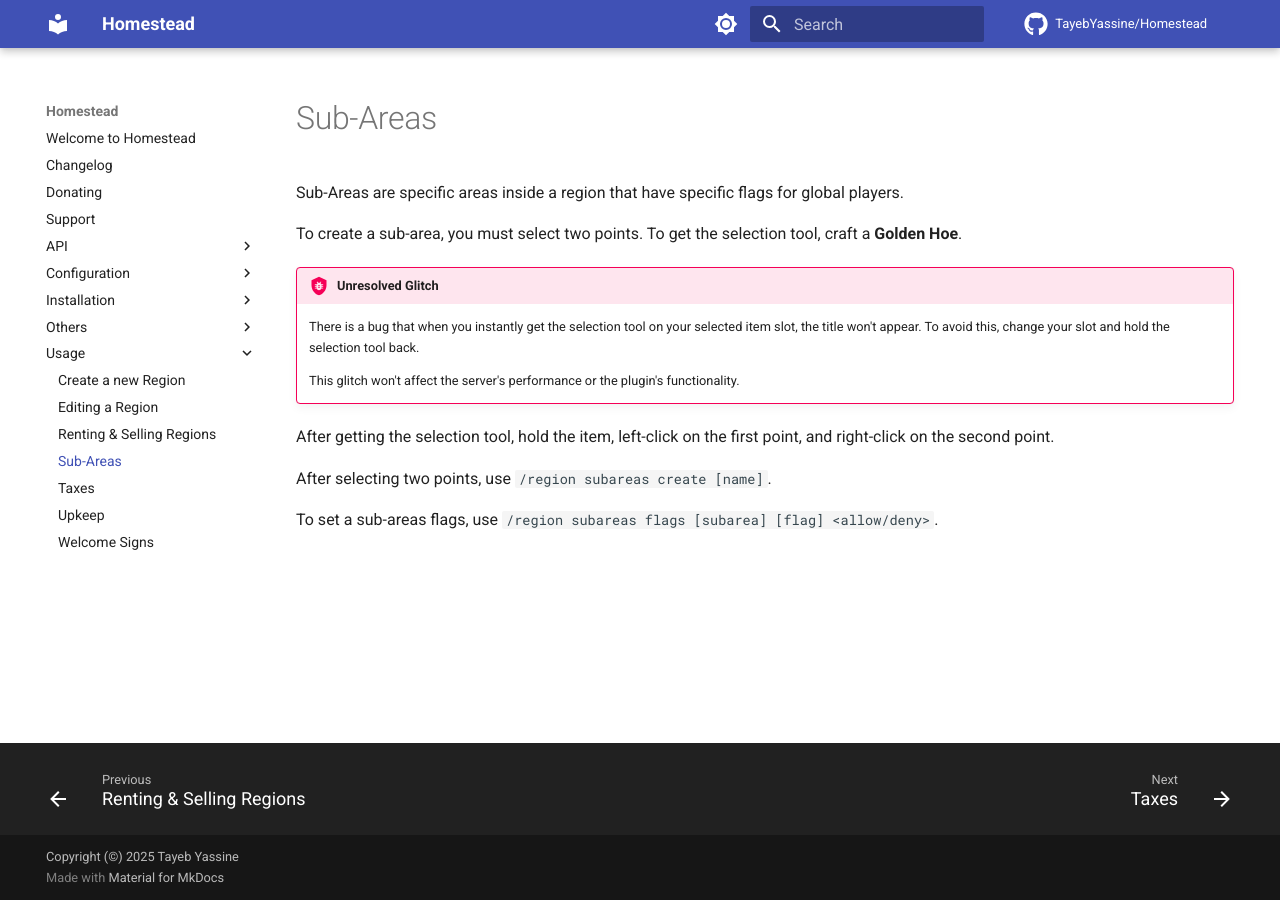
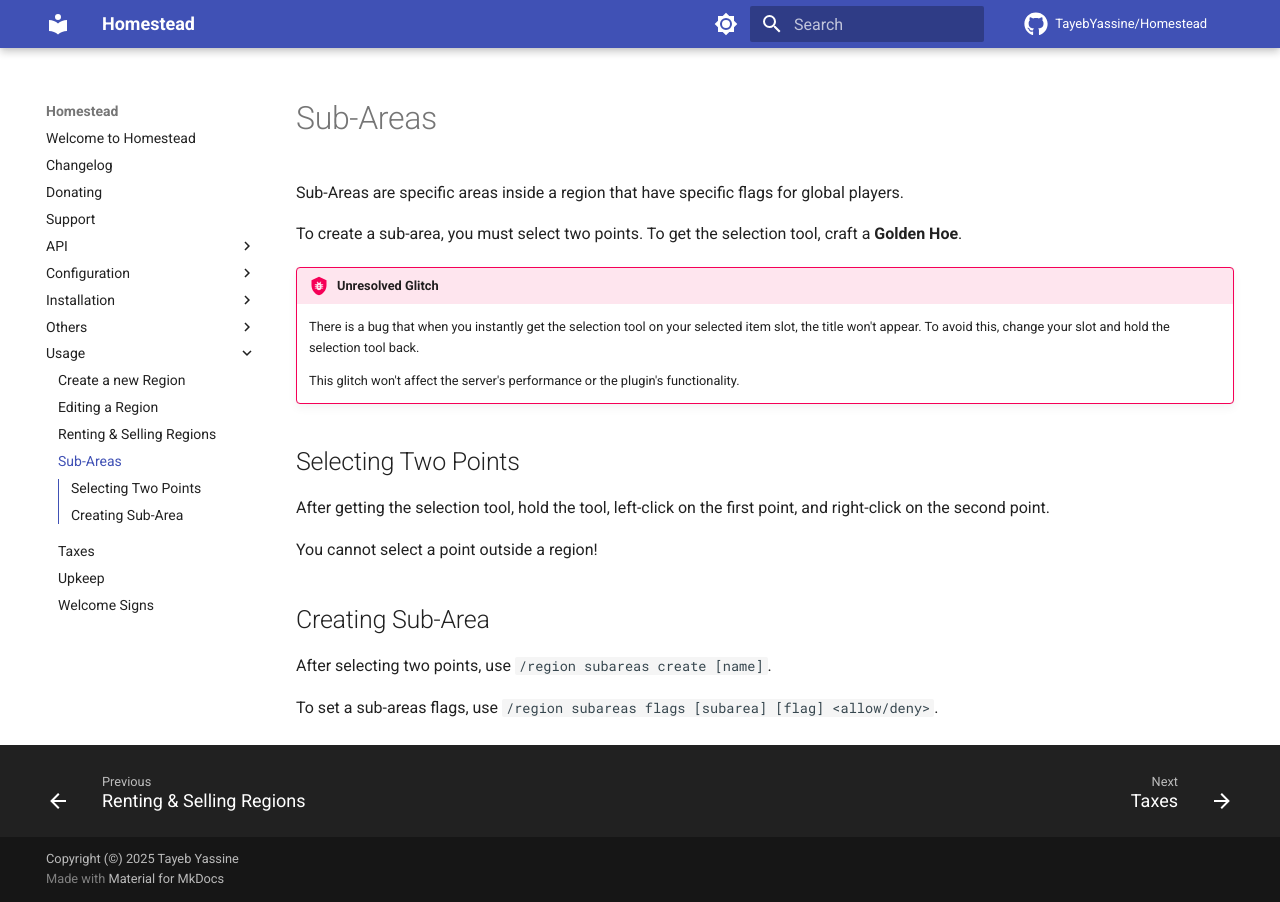
Before and after one commit to TFAGaming/Homestead, an MkDocs documentation site: the page built from docs/Usage/Sub-Areas.md, in a window 1280 px wide. Built offline with MkDocs 1.6.1 and Material for MkDocs 9.7.7, drawn with Linux system fonts in a browser that asks for light colours; comment, search, counter and statistics services are not loaded.

```diff
--- a/docs/Usage/Sub-Areas.md
+++ b/docs/Usage/Sub-Areas.md
@@ -10,7 +10,13 @@ To create a sub-area, you must select two points. To get the selection tool, cra
 
     This glitch won't affect the server's performance or the plugin's functionality.
 
-After getting the selection tool, hold the item, left-click on the first point, and right-click on the second point.
+## Selecting Two Points
+
+After getting the selection tool, hold the tool, left-click on the first point, and right-click on the second point.
+
+You cannot select a point outside a region!
+
+## Creating Sub-Area
 
 After selecting two points, use `/region subareas create [name]`.
 
```
Also changed, not shown: docs/Configuration/Economy.md (+8 -0 lines), docs/Installation/Installation.md (+1 -1 lines), docs/Usage/Upkeep.md (+2 -3 lines), docs/stylesheets/extra.css (+8 -5 lines).
